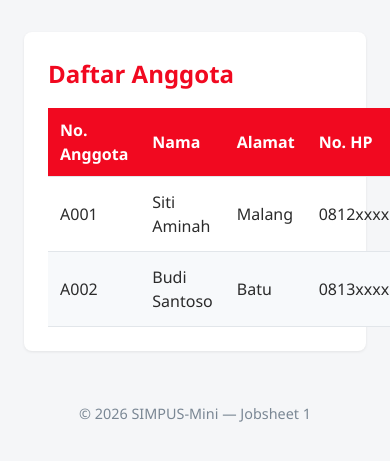
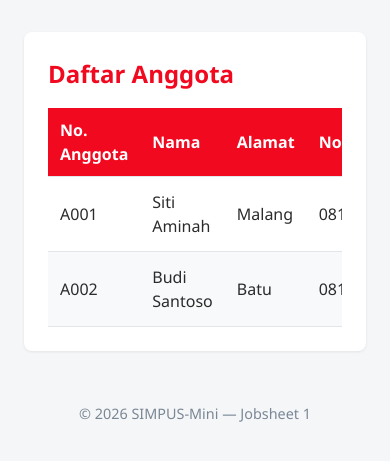
Before and after one commit to frhnrv/DPW-2026-Farhan-Ramadhana-Barus, a PHP site: page /buku/list.html in a window 390 px wide; the page is wider, and only the part inside the window is pictured. Shown: the part 66-527 px from the top of that part. Run offline with PHP 8.4, Linux system fonts and the light colour scheme.

Commit message:
Jobsheet 3 - CSS Table Responsive

```diff
--- a/Jobsheet 3/assets/CSS/style.css
+++ b/Jobsheet 3/assets/CSS/style.css
@@ -70,7 +70,7 @@ section h2 {
 /*Kartu Statistik*/
 main section:nth-of-type(2) {
     display: grid;
-    grid-template-columns: repeat(1, 1fr);
+    grid-template-columns: repeat(2, 1fr);
     gap: 1rem;
 }
 
@@ -219,3 +219,9 @@ header nav {
 header nav ul {
     flex-direction: column;
 }
+
+
+/*Tabel Responsive*/
+.table-responsive {
+    overflow-x: auto;
+}
```
